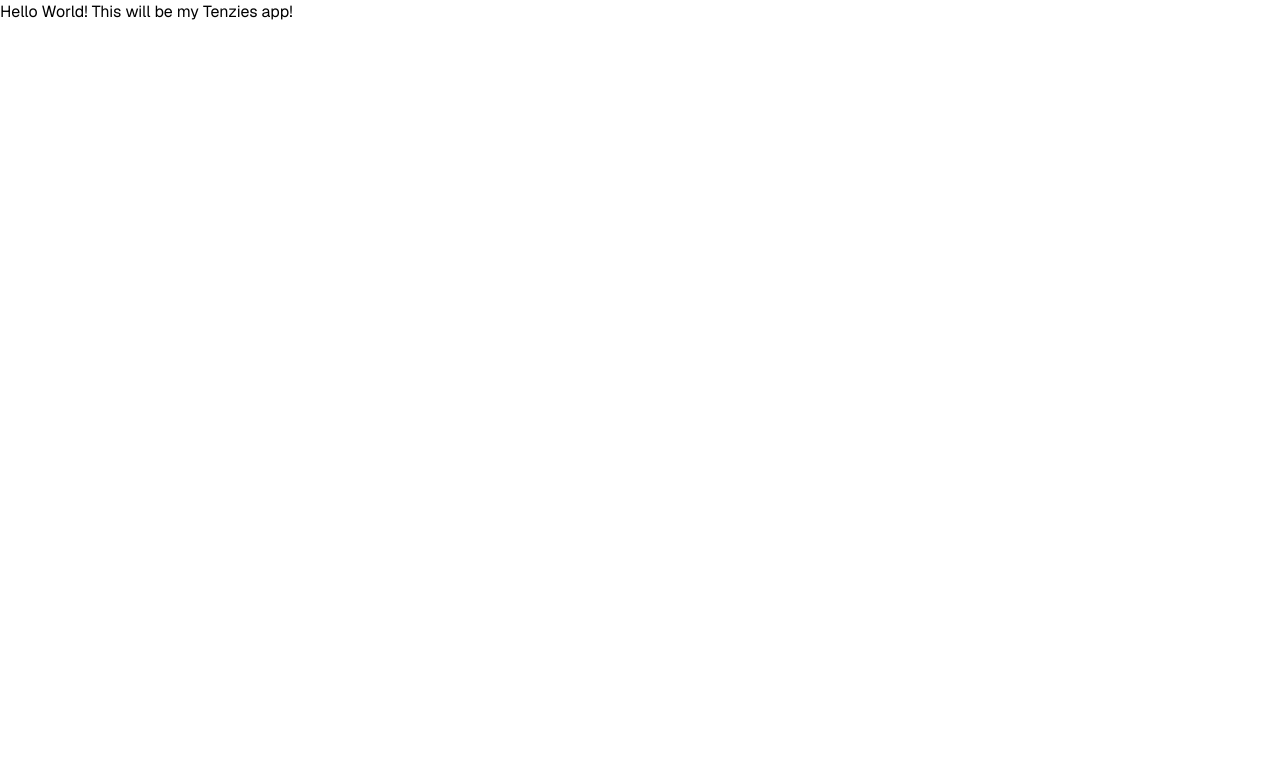
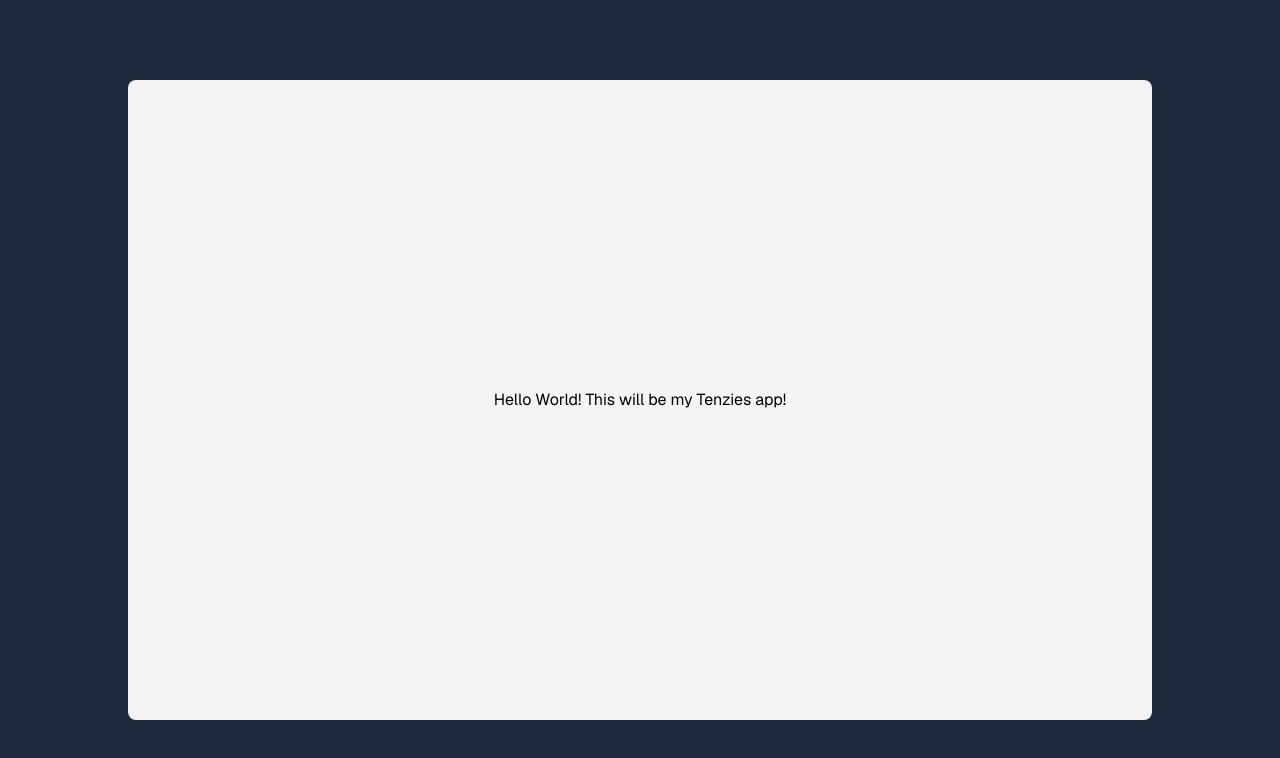
Before and after one commit to anreyw/tenzies, a Next.js app: page / in a window 1280 px wide. Shown: the top 758 px of the page. Built offline with nearby package versions, Linux system fonts and the light colour scheme.

Commit message:
Set up the basic game container CSS.

```diff
--- a/app/layout.tsx
+++ b/app/layout.tsx
@@ -18,8 +18,10 @@ export default function RootLayout({
 }>) {
   return (
     <html lang="en" className={geist.className}>
-      <body>
-        {children}
+      <body className="flex items-center justify-center h-screen bg-slate-800">
+	<main className="bg-zinc-100 size-4/5 rounded-lg flex items-center justify-center">
+          {children}
+	</main>
       </body>
     </html>
   );
```
